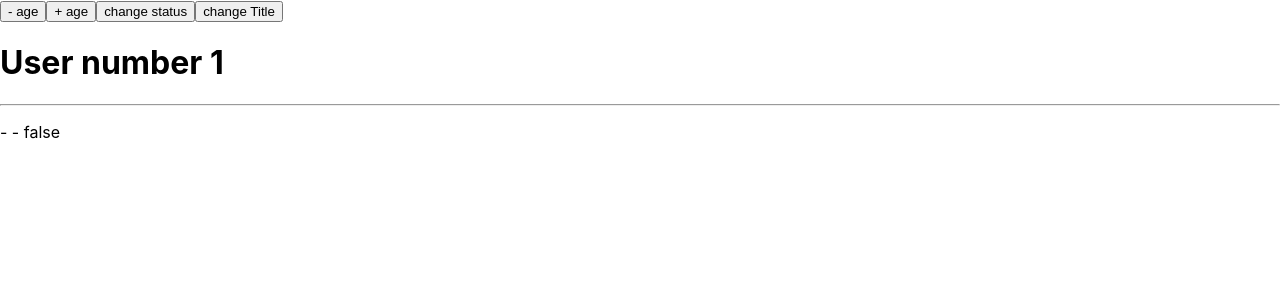
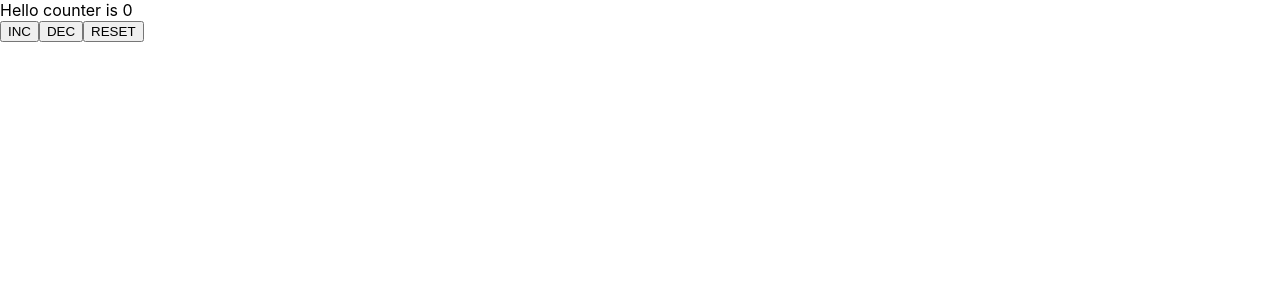
Before and after one commit to Skivmagg/ReactHomeworks, a React (Create React App) app: page / in a window 1280 px wide. Shown: the top 300 px of the page. Built offline with nearby package versions, Linux system fonts and the light colour scheme; no server answers.

Commit message:
Redux counter

```diff
--- a/package.json
+++ b/package.json
@@ -8,7 +8,9 @@
     "@testing-library/user-event": "^12.5.0",
     "react": "^17.0.1",
     "react-dom": "^17.0.1",
+    "react-redux": "^7.2.2",
     "react-scripts": "4.0.1",
+    "redux": "^4.0.5",
     "web-vitals": "^0.2.4"
   },
   "scripts": {
--- a/src/App.js
+++ b/src/App.js
@@ -3,6 +3,11 @@ import React, {Component} from 'react';
 import Hooks from "./components/Hooks";
 
 class App extends Component {
+
+
+
+
+
 
     render() {
         return (
--- a/src/components/Hooks.js
+++ b/src/components/Hooks.js
@@ -1,78 +1,19 @@
 import React, {memo, useEffect, useMemo, useReducer, useState} from "react";
+import {useDispatch, useSelector} from "react-redux";
 
 
-const reducer = (state, action) => {
-    switch (action.type){
-        case "SET_TODO": {
-            return action.payload
-        }
-        case "CHANGE_TODO_STATUS": {
-            return {
-                ...state,
-                completed: !state.completed,
-            };
-        }
-        case "CHANGE_TODO_TITLE":{
-            return {
-                ...state,
-                title: state.title + '!'
-            };
-        }
-        default : {
-            return state;
-        }
-    }
-
-}
-const initialState = {
-    userId: null,
-    id: null,
-    title: "",
-    completed: false
-}
 
 export default function Hooks() {
-    const [state, dispatch] = useReducer(reducer, initialState);
-    const [userNumber, setNumber] = useState(1);
 
-    useEffect(() => {
-        console.log('Hello');
-        fetch(`https://jsonplaceholder.typicode.com/todos/${userNumber}`)
-            .then(value => value.json())
-            .then(value => {
-                dispatch({type:'SET_TODO', payload: value})
-            });
-
-    }, [userNumber])
-
-    let plusEvent = () => {
-        setNumber((prevState) => prevState < 10 ? prevState + 1 : prevState);
-    }
-    let minusEvent = () => {
-        setNumber((prevState) => prevState > 1 ? prevState - 1 : prevState);
-    }
-    const changeStatus = () =>{
-        dispatch({type:'CHANGE_TODO_STATUS'})
-    }
-const changeTitle = () => {
-        dispatch({type:"CHANGE_TODO_TITLE"})
-}
+    const counter = useSelector(({counter})=> counter  )
+const dispatch = useDispatch();
     return (
         <div>
-            <button onClick={minusEvent}>- age</button>
-            <button onClick={plusEvent}>+ age</button>
-            <button onClick={changeStatus}>change status</button>
-            <button onClick={changeTitle}>change Title</button>
-            <br/>
-            <h1>User number {userNumber}</h1>
-            <hr/>
-<>
-            {!!state &&
-            (<div>
-                <p>{state.id} - {state.title} - {state.completed.toString()} </p>
-            </div>)
-            }
-</>
+           Hello counter is {counter}
+           <br/>
+           <button onClick={()=>dispatch({type: 'INC_COUNTER'})}>INC</button>
+           <button onClick={()=>dispatch({type: 'DEC_COUNTER'})}>DEC</button>
+           <button onClick={()=>dispatch({type: 'RESET'})}>RESET</button>
 
         </div>
     );
--- a/src/index.js
+++ b/src/index.js
@@ -3,15 +3,45 @@ import ReactDOM from 'react-dom';
 import './index.css';
 import App from './App';
 import reportWebVitals from './reportWebVitals';
+import {createStore} from "redux";
+import {Provider} from "react-redux";
+
+
+const initialState = {
+    counter: 0,
+    user: {name: 'Anton', age: 26}
+};
+const reducer = (state = initialState, action) => {
+    switch (action.type) {
+        case "INC_COUNTER": {
+            return {...state, counter: state.counter + 1}
+        }
+        case "DEC_COUNTER": {
+            return {...state, counter: state.counter - 1}
+        }
+        case "CHANGE_NAME": {
+            return {...state, user: {...state.user, age: state.user.age + 1}}
+        }
+        case "RESET": {
+            return {...state, counter: 0}
+        }
+        default: {
+
+            return state;
+        }
+    }
+}
+const store = createStore(reducer)
 
 ReactDOM.render(
-  <React.StrictMode>
-    <App />
-  </React.StrictMode>,
-  document.getElementById('root')
+    <React.StrictMode>
+        <Provider store={store}>
+        <App/>
+
+        </Provider>
+    </React.StrictMode>,
+    document.getElementById('root')
 );
 
-// If you want to start measuring performance in your app, pass a function
-// to log results (for example: reportWebVitals(console.log))
-// or send to an analytics endpoint. Learn more: https://bit.ly/CRA-vitals
+
 reportWebVitals();
```
Also changed, not shown: 1 other file (tests, documents, lock files or other folders).
